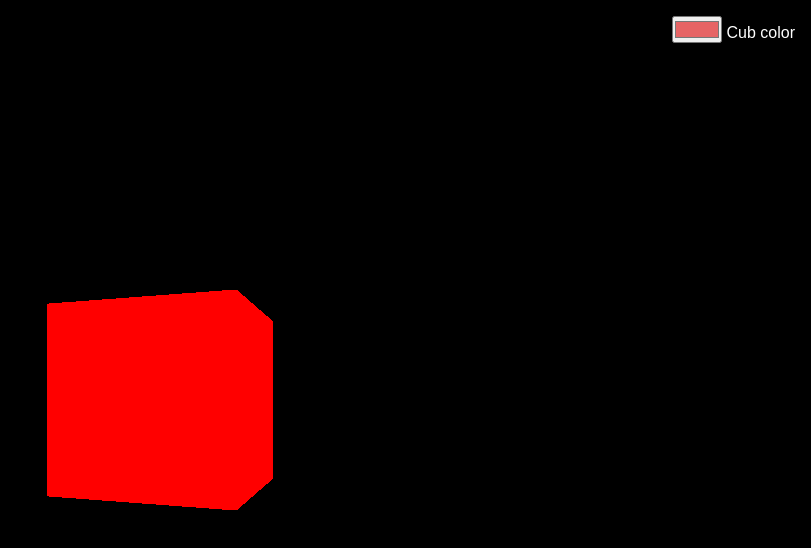
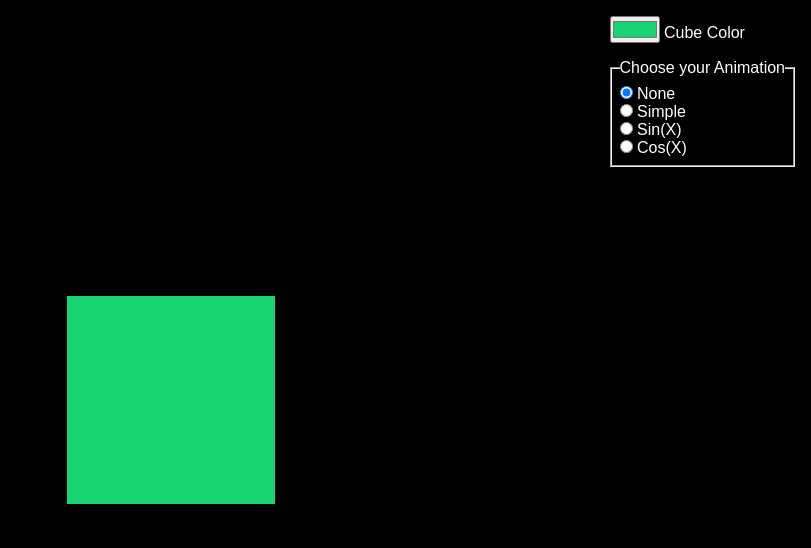
Before and after one commit to AliTaee/threejs, a website built with Vite: page src/index.html in a window 1280 px wide. Shown: the whole page, without its empty margins (469-1280 px from the left). Built offline with nearby package versions, Linux system fonts and the light colour scheme.

Commit message:
add settings inputs for animation types

```diff
--- a/src/index.html
+++ b/src/index.html
@@ -9,8 +9,24 @@
 </head>
 <body>
     <aside class="settings">
-        <input type="color" id="cubColor" name="cub color" value="#e66465" />
-        <label for="cubColor">Cub color</label>
+        <input type="color" id="cubeColor" name="cube_color" value="#17d372" />
+        <label for="cubeColor">Cube Color</label>
+
+        <fieldset class="animation">
+            <legend>Choose your Animation</legend>
+
+            <input type="radio" id="none" name="animation_type" value="none" checked />
+            <label for="none">None</label><br />
+
+            <input type="radio" id="simple" name="animation_type" value="simple" />
+            <label for="simple">Simple</label><br />
+
+            <input type="radio" id="sin" name="animation_type" value="sin" />
+            <label for="sin">Sin(X)</label><br />
+
+            <input type="radio" id="cos" name="animation_type" value="cos" />
+            <label for="cos">Cos(X)</label>
+        </fieldset>
     </aside>
     <canvas class="webgl"></canvas>
     <script type="module" src="./script.js"></script>
--- a/src/script.js
+++ b/src/script.js
@@ -4,7 +4,11 @@ import { OrbitControls } from 'three/examples/jsm/controls/OrbitControls.js'
 /**
  * Settings Elements
  */
-const colorInput = document.getElementById('cubColor')
+const colorInput = document.getElementById('cubeColor')
+const animationInputs = document.querySelectorAll(
+  'input[name="animation_type"]'
+)
+let animationType = 'none'
 
 /**
  * Base
@@ -19,7 +23,7 @@ const scene = new THREE.Scene()
  * Object
  */
 const geometry = new THREE.BoxGeometry(1, 1, 1)
-const material = new THREE.MeshBasicMaterial({ color: 0xff0000 })
+const material = new THREE.MeshBasicMaterial({ color: 0x17d372 })
 const mesh = new THREE.Mesh(geometry, material)
 scene.add(mesh)
 
@@ -45,6 +49,7 @@ window.addEventListener('resize', () => {
   renderer.setPixelRatio(Math.min(window.devicePixelRatio, 2))
 })
 
+// Fullscreen
 window.addEventListener('dblclick', () => {
   if (!document.fullscreenElement) {
     canvas.requestFullscreen()
@@ -53,9 +58,18 @@ window.addEventListener('dblclick', () => {
   }
 })
 
+/*
+ * Settings
+ */
 colorInput.addEventListener('change', (event) => {
   const newColor = event.target.value
   mesh.material.color.set(newColor)
+})
+
+animationInputs.forEach((element) => {
+  element.addEventListener('click', (event) => {
+    animationType = event.target.value
+  })
 })
 
 /**
@@ -90,7 +104,14 @@ const clock = new THREE.Clock()
 
 const tick = () => {
   const elapsedTime = clock.getElapsedTime()
-  mesh.rotation.y = elapsedTime
+  const animations = {
+    none: mesh.rotation.y,
+    simple: elapsedTime,
+    sin: Math.sin(elapsedTime),
+    cos: Math.cos(elapsedTime),
+  }
+
+  mesh.rotation.y = animations[animationType]
 
   // Update controls
   controls.update()
--- a/src/style.css
+++ b/src/style.css
@@ -23,3 +23,7 @@ body {
   right: 1rem;
   z-index: 1;
 }
+.settings .animation {
+  margin-top: 1rem;
+  padding: 0.5rem;
+}
```
